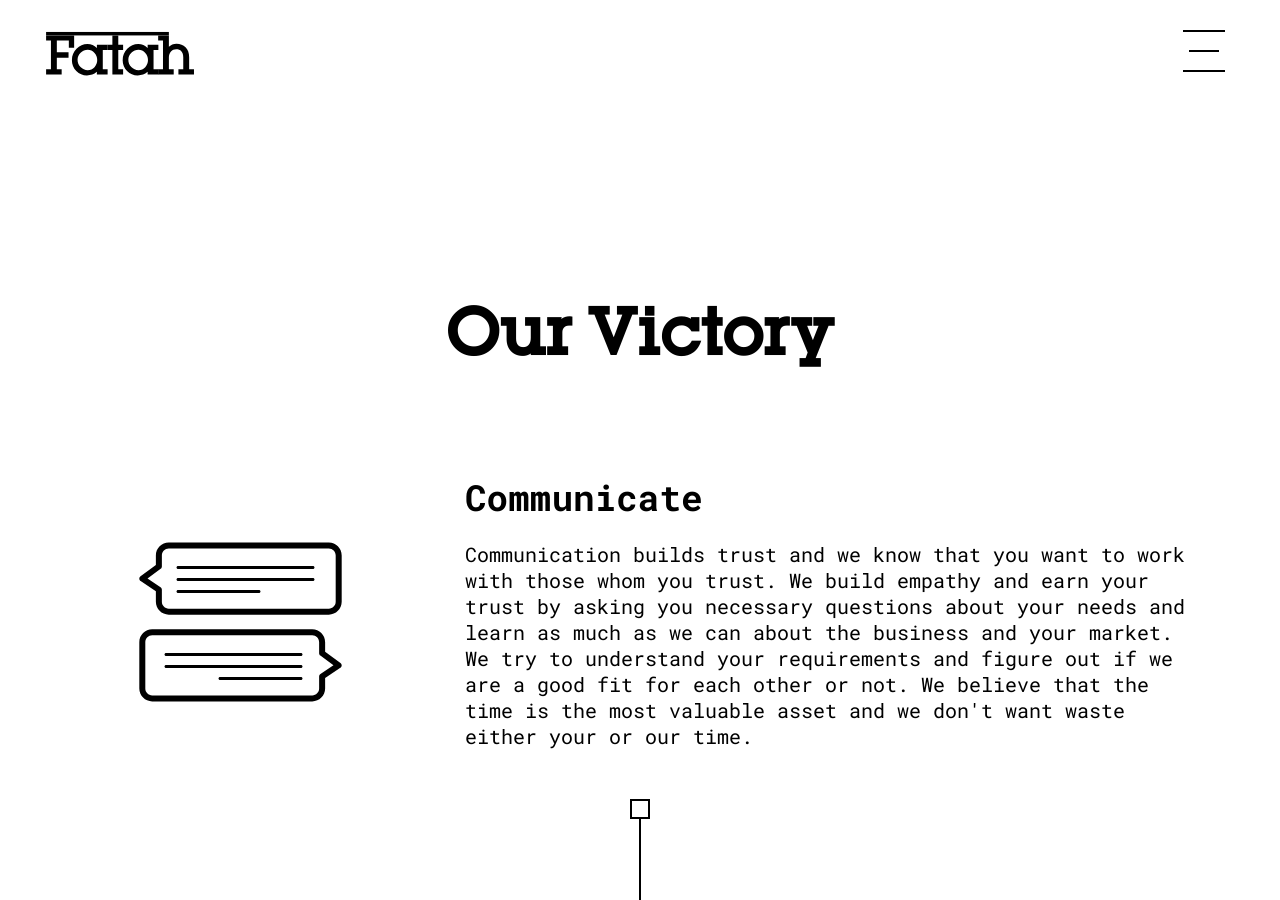
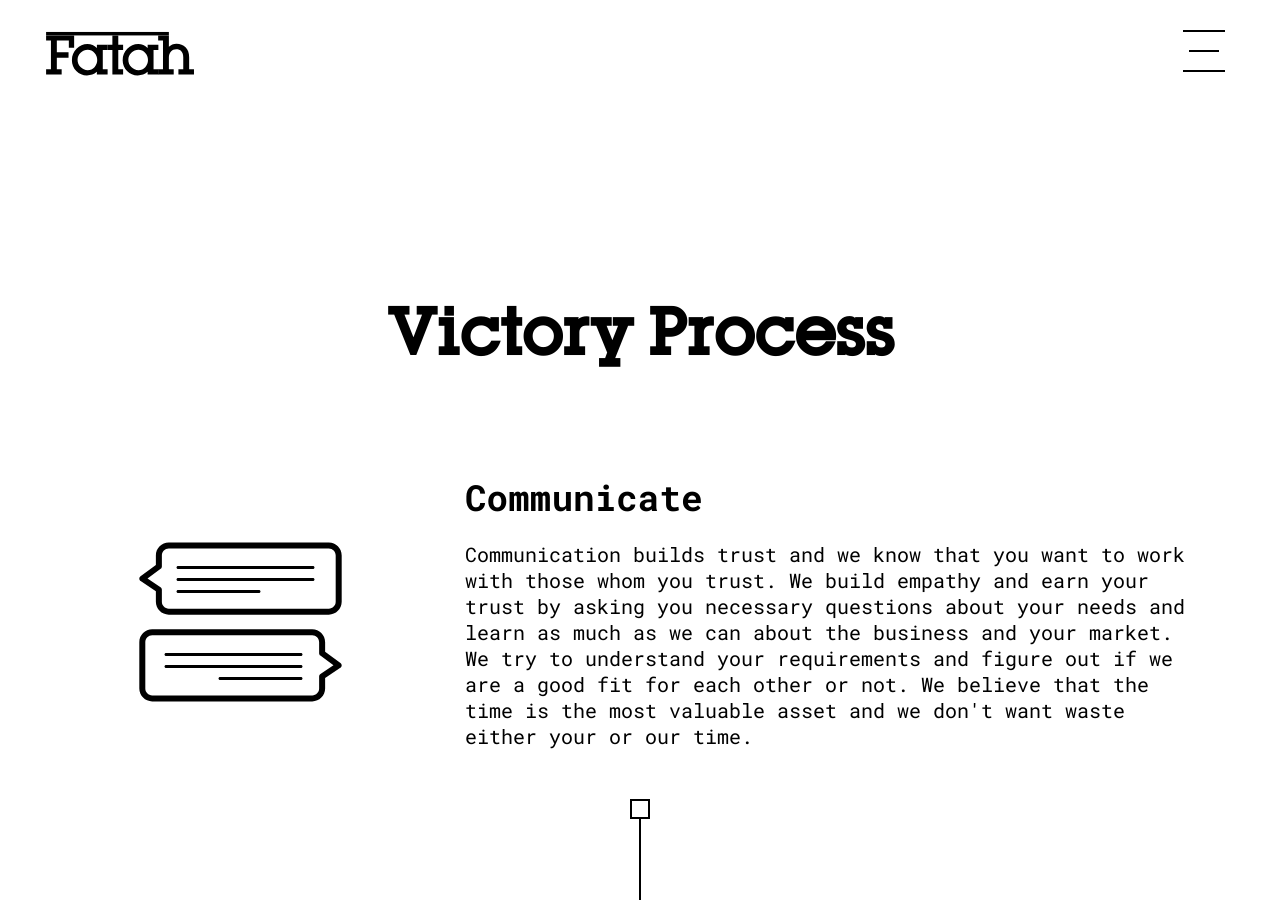
Before and after one commit to fatahco/fatahco.github.io, a Jekyll site: the page built from process.html, in a window 1280 px wide and 900 px high. Built offline with Jekyll 4.4.1, drawn with Linux system fonts in a browser that asks for light colours; nearby versions of some CDN libraries.

Commit message:
Change our Vicrory to Victory process

```diff
--- a/process.html
+++ b/process.html
@@ -10,7 +10,7 @@ permalink: /process/
     <div class="row">
       <div class="col-sm-12">
         <div class="title">
-          <h1>Our Victory</h1>
+          <h1>Victory Process</h1>
         </div>
       </div>
     </div>
```
